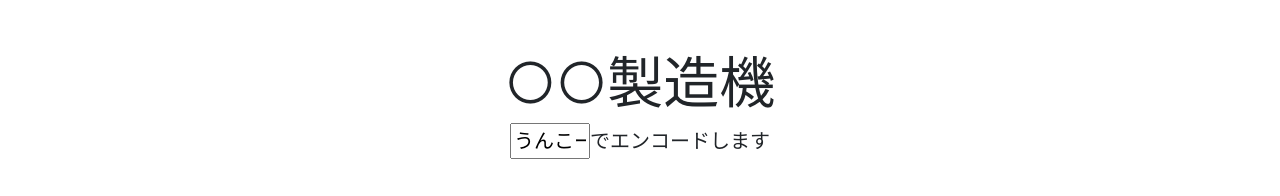
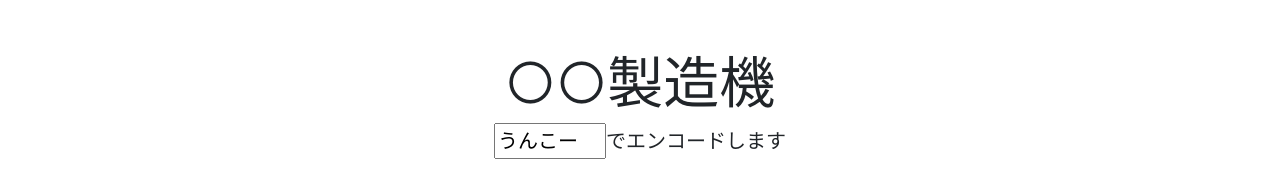
Before and after one commit to haserror/uncode, a plain HTML site: page index.html in a window 1280 px wide. Shown: the top 196 px of the page. Drawn offline with nearby package versions, Linux system fonts and the light colour scheme.

Commit message:
sizeプロパティ使える？

```diff
--- a/index.html
+++ b/index.html
@@ -19,7 +19,7 @@
 	<main class="container">
 		<div class="pricing-header px-3 py-3 pt-md-5 pb-md-4 mx-auto text-center">
 			<h1 class="display-4">○○製造機</h1>
-			<p class="lead"><input id="word" type="text" value="うんこー" maxlength="4" style="width:80px;">でエンコードします</p>
+			<p class="lead"><input id="word" type="text" value="うんこー" maxlength="4" size="4">でエンコードします</p>
 		</div>
 
 
```
